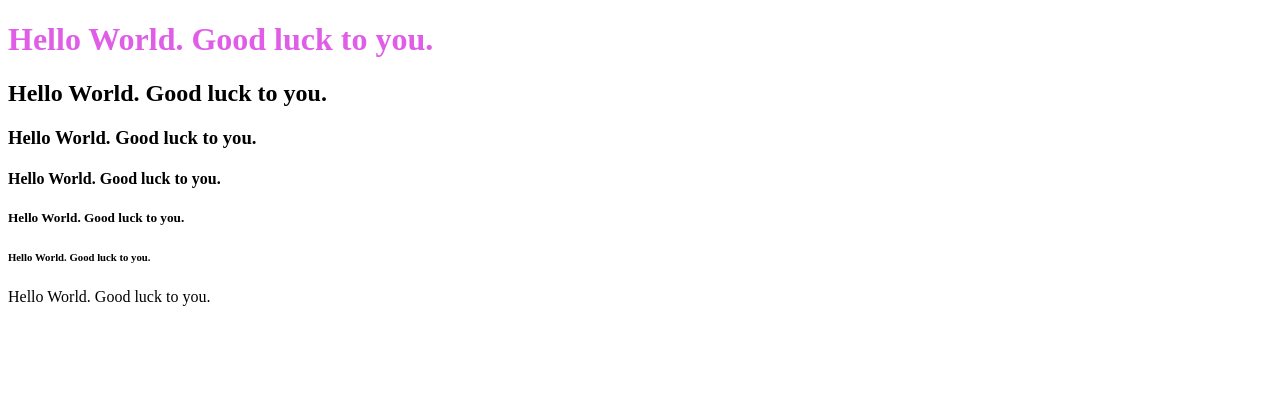
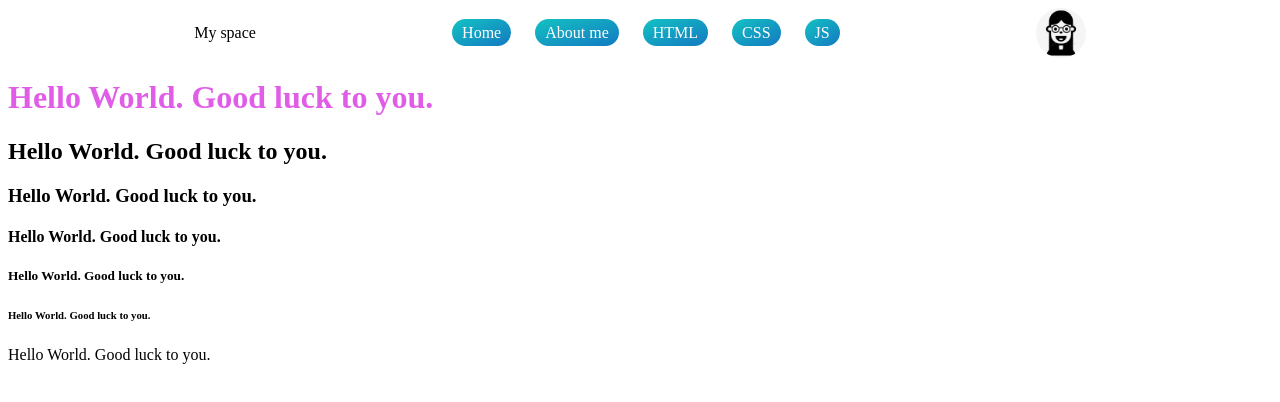
Before and after one commit to lswitlearning/fs_htmlcssjs_demo1, a plain HTML site: page index.html in a window 1280 px wide. Drawn offline with Linux system fonts and the light colour scheme.

Commit message:
add to top

```diff
--- a/index.html
+++ b/index.html
@@ -6,9 +6,35 @@
     <meta name="viewport" content="width=device-width, initial-scale=1.0">
     <title>HTML CSS JS</title>
     <link rel="stylesheet" href="style.css">
+    <link rel="shortcut icon" href="img/pic.ico" type="image/x-icon">
+
+
 </head>
 
 <body>
+    <a href="background"></a>
+    <header>
+        <div class="logo">My space</div>
+        <nav>
+            <a href="#">
+                <span class="mySpan">Home</span>
+            </a>
+            <a href="#">
+                <span class="mySpan">About me</span>
+            </a>
+            <a href="#">
+                <span class="mySpan">HTML</span>
+            </a>
+            <a href="#">
+                <span class="mySpan">CSS</span>
+            </a>
+            <a href="#">
+                <span class="mySpan">JS</span>
+            </a>
+            <div class=""></div>
+        </nav>
+        <img class="headphoto" src="img/pic.webp" alt="head photo">
+    </header>
 
     <h1>
         Hello World. Good luck to you.
```
Also changed, not shown: img/pic.ico (added), img/pic.webp (added).
